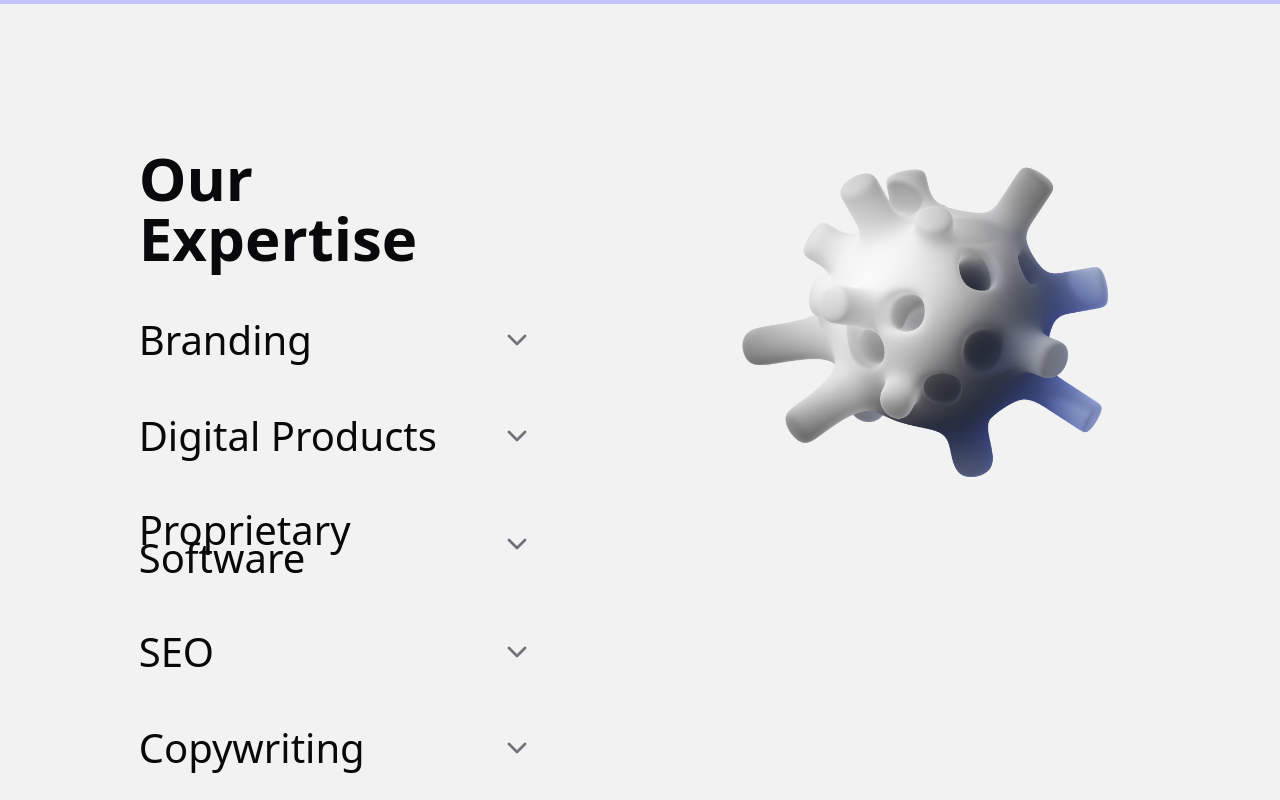
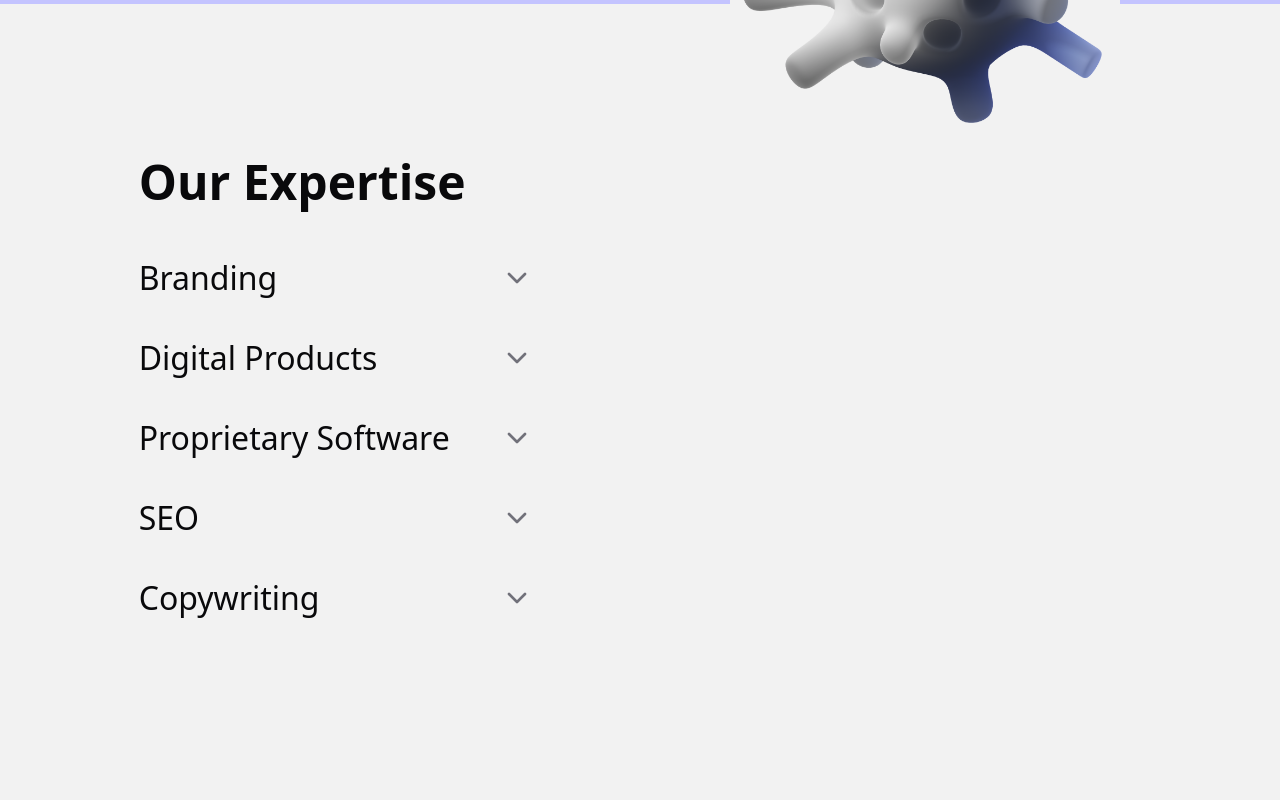
Before and after one commit to jay6o/mysite, a Next.js app: page / in a window 1280 px wide. Shown: the part 1180-1980 px from the top of the page. Built offline with nearby package versions, Linux system fonts and the light colour scheme.

Commit message:
init about, change landing page ui

```diff
--- /dev/null
+++ b/src/app/about/page.tsx
@@ -0,0 +1,18 @@
+'use client'
+import Nav from "@/components/nav";
+import Footer from "@/components/footer";
+
+export default function About() {
+  return (
+    <main className="h-fit min-h-[100vh]">
+      <Nav />
+      <div className="min-h-fit h-[calc(100vh)] py-[2.5rem] lg:pt-[6rem] bg-[radial-gradient(ellipse_at_35%_130%,_#c4c4ff_10%,_#f2f2f2_50%)] w-[100%] flex flex-col items-center">
+        <div className="w-2/3 flex flex-col items-center bg-transparent">
+          <h1 className="lg:text-3xl text-3xl font-bold py-24 text-left bg-transparent">About The Agency</h1>
+          <p className="bg-transparent text-lg font-medium">The agency was founded by ...</p>
+        </div>
+      </div>
+      <Footer />
+    </main >
+  );
+};
--- a/src/app/contact/page.tsx
+++ b/src/app/contact/page.tsx
@@ -1,3 +1,5 @@
+'use client'
+
 import Nav from "@/components/nav";
 import { Phone } from "lucide-react";
 import { Mail } from "lucide-react";
--- a/src/app/globals.css
+++ b/src/app/globals.css
@@ -155,4 +155,5 @@ body::-webkit-scrollbar {
 
 html, body {
   overflow-x:hidden;
+  overscroll-behavior: none;
 }
--- a/src/app/page.tsx
+++ b/src/app/page.tsx
@@ -34,13 +34,8 @@ export default function Home() {
   const { scrollYProgress } = useScroll();
 
   // Define parallax effects for each image
-  const toolsY = useTransform(scrollYProgress, [0, 1], ["0%", "-40%"]);
-  const shape1Y = useTransform(scrollYProgress, [0, 1], ["0%", "-40%"]);
-
-  const socialProofVariants = {
-    hidden: { opacity: 0, y: 200 },
-    visible: { opacity: 1, y: 0 }
-  };
+  const toolsY = useTransform(scrollYProgress, [0, 1], ["0%", "-200%"]);
+  const shape1Y = useTransform(scrollYProgress, [0, 1], ["0%", "-220%"]);
 
   const section2TextVariants = {
     hidden: { opacity: 0, x: 150 },
@@ -61,12 +56,8 @@ export default function Home() {
 
       {/* Social Proof (Section 2)*/}
       {/* ADD TEXT ANIMATION */}
-      <motion.div
+      <div
         className="secondary w-full grid grid-cols-2 gap-6 lg:grid lg:grid-cols-4 place-items-center py-12 lg:py-0 overflow-auto h-[calc(100vh-32rem)] min-h-fit lg:h-[24rem]"
-        variants={socialProofVariants}
-        initial="hidden"
-        whileInView="visible"
-        transition={{ duration: 1.3, ease: "easeInOut" }}
       >
         <div className="secondary pl-6 flex flex-col items-center justify-center h-full w-full py-4">
           <p className="text-3xl md:text-5xl lg:text-6xl font-semibold text-center">60+</p>
@@ -87,58 +78,54 @@ export default function Home() {
           <p className="text-3xl md:text-5xl lg:text-6xl font-semibold">30+</p>
           <p className="font-semibold text-xl md:text-2xl leading-tight text-center lg:pt-4">Satisfied <br />Clients</p>
         </div>
-      </motion.div>
+      </div>
 
       {/*After hero (Section 2)*/}
       <div className="section-2 justify-center lg:justify-start w-full flex flex-row min-h-fit pt-36 pb-8">
         <div className="w-2/3 lg:w-1/2 flex flex-col justify-center items-center align-center">
-          <motion.div
+          <div
             className="w-5/6 lg:w-2/3 lg:pl-8"
-            variants={section3TextVariants}
-            whileInView="visible"
-            initial="hidden"
-            viewport={{ amount: 0.4 }}
-            transition={{ duration: 0.7, ease: "easeInOut" }}>
-            <h2 className="text-2xl lg:text-6xl font-semibold pb-4 lg:pb-8 text-left">Our Expertise</h2>
+          >
+            <h2 className="text-2xl lg:text-5xl font-semibold pb-4 lg:pb-8 text-left">Our Expertise</h2>
 
             {/* TODO: add smooth transition to underline */}
             <Accordion type="single" collapsible className="w-full min-h-fit">
               <AccordionItem value="item-1">
-                <AccordionTrigger className="text-xl lg:text-[2.5rem] lg:pb-8 font-medium">Branding</AccordionTrigger>
+                <AccordionTrigger className="text-xl lg:text-[2rem] lg:pb-4 font-medium">Branding</AccordionTrigger>
                 <AccordionContent className="text-lg">
                   Yes. It adheres to the WAI-ARIA design pattern.
                 </AccordionContent>
               </AccordionItem>
               <AccordionItem value="item-2">
-                <AccordionTrigger className="text-xl lg:text-[2.5rem] lg:pb-8 font-medium">Digital Products</AccordionTrigger>
+                <AccordionTrigger className="text-xl lg:text-[2rem] lg:pb-4 font-medium">Digital Products</AccordionTrigger>
                 <AccordionContent className="text-lg">
                   Yes. It adheres to the WAI-ARIA design pattern.
                 </AccordionContent>
               </AccordionItem>
               <AccordionItem value="item-3">
-                <AccordionTrigger className="text-xl lg:text-[2.5rem] lg:pb-8 font-medium">Proprietary Software</AccordionTrigger>
+                <AccordionTrigger className="text-xl lg:text-[2rem] lg:pb-4 font-medium">Proprietary Software</AccordionTrigger>
                 <AccordionContent className="text-lg">
                   Yes. It adheres to the WAI-ARIA design pattern.
                 </AccordionContent>
               </AccordionItem>
               <AccordionItem value="item-4">
-                <AccordionTrigger className="text-xl lg:text-[2.5rem] lg:pb-8 font-medium">SEO</AccordionTrigger>
+                <AccordionTrigger className="text-xl lg:text-[2rem] lg:pb-4 font-medium">SEO</AccordionTrigger>
                 <AccordionContent className="text-lg">
                   Yes. It adheres to the WAI-ARIA design pattern.
                 </AccordionContent >
               </AccordionItem>
               <AccordionItem value="item-5">
-                <AccordionTrigger className="text-xl lg:text-[2.5rem] lg:pb-8 font-medium">Copywriting</AccordionTrigger>
+                <AccordionTrigger className="text-xl lg:text-[2rem] lg:pb-4 font-medium">Copywriting</AccordionTrigger>
                 <AccordionContent className="text-lg">
                   Yes. It adheres to the WAI-ARIA design pattern.
                 </AccordionContent >
               </AccordionItem>
             </Accordion>
-          </motion.div>
+          </div>
         </div>
         <div className="hidden lg:flex justify-center items-center lg:w-1/2 h-[500px] w-[500px] relative">
           <motion.div
-            className="absolute bottom-0 right-1/4"
+            className="absolute bottom-[-60%] right-1/4"
             style={{ y: shape1Y }}>
             <Image className="shape-3d" src={shape1} alt="image" width={390} height={390} />
           </motion.div>
@@ -149,7 +136,7 @@ export default function Home() {
       <div className="flex justify-center items-center w-full lg:p-0 h-fit lg:h-screen">
         <div className="hidden lg:flex lg:h-2/3 lg:w-1/3 relative">
           <motion.div
-            className="absolute bottom-0 left-20"
+            className="absolute bottom-[-110%] left-20"
             style={{ y: toolsY }}>
             <Image className="shape-3d" src={tools} alt="image" width={390} height={390} />
           </motion.div>
--- a/src/app/privacy/page.tsx
+++ b/src/app/privacy/page.tsx
@@ -1,3 +1,5 @@
+'use client';
+
 import Nav from "@/components/nav";
 import Footer from "@/components/footer"
 
--- a/src/app/terms/page.tsx
+++ b/src/app/terms/page.tsx
@@ -1,3 +1,5 @@
+'use client';
+
 import Nav from "@/components/nav";
 import Footer from "@/components/footer";
 
```
